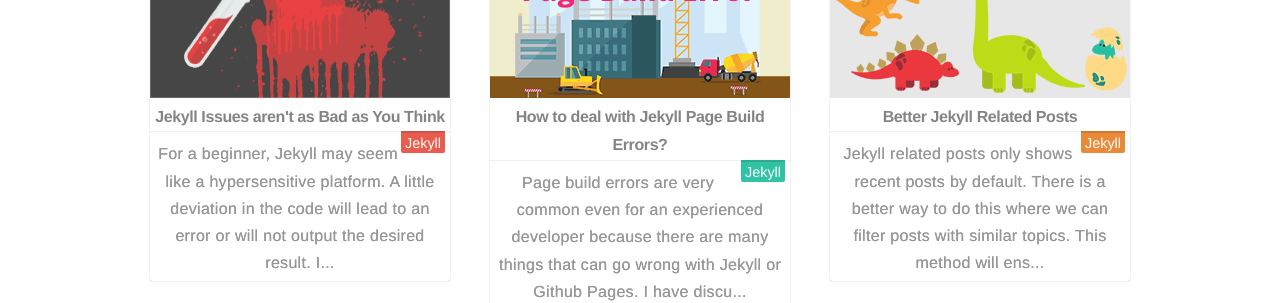
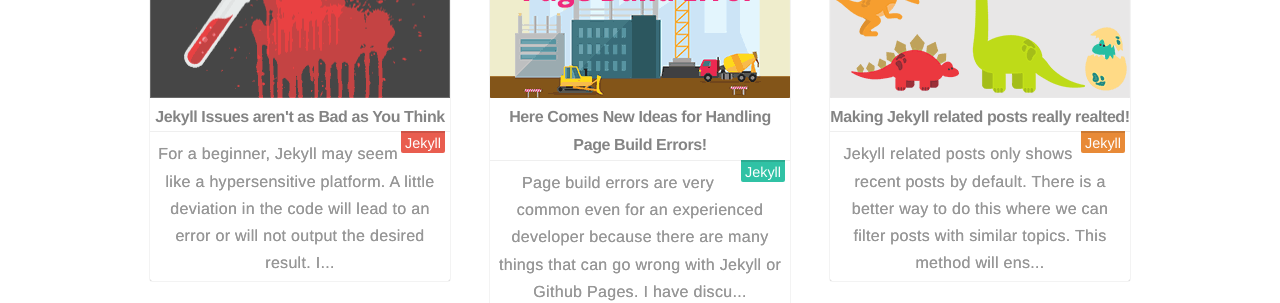
Before and after one commit to virtualous/blog-v3, a Jekyll site: the page built from index.html, in a window 1280 px wide. Shown: the part 536-839 px from the top of the page. Built offline with Jekyll 4.4.1, drawn with Linux system fonts in a browser that asks for light colours; the list of posts is cut into pages by our own code.

Commit message:
no message

```diff
--- a/_posts/2016-07-21-better-related-posts.md
+++ b/_posts/2016-07-21-better-related-posts.md
@@ -1,5 +1,5 @@
 ---
-title: Better Jekyll Related Posts
+title: Making Jekyll related posts really realted!
 desc: Jekyll related posts only shows recent posts by default. There is a better way to do this where we can filter posts with similar topics. This method will ensure that related posts are actually related.
 author: sharathdt
 tags: Jekyll
--- a/_posts/2016-07-22-jekyll-page-build-errors.md
+++ b/_posts/2016-07-22-jekyll-page-build-errors.md
@@ -1,5 +1,5 @@
 ---
-title: How to deal with Jekyll Page Build Errors?
+title: Here Comes New Ideas for Handling Page Build Errors!
 desc: Page build errors are very common even for an experienced developer because there are many things that can go wrong with Jekyll or Github Pages. I have discussed a better way to deal with those errors here.
 author: sharathdt
 tags: Jekyll Github-Pages
```
